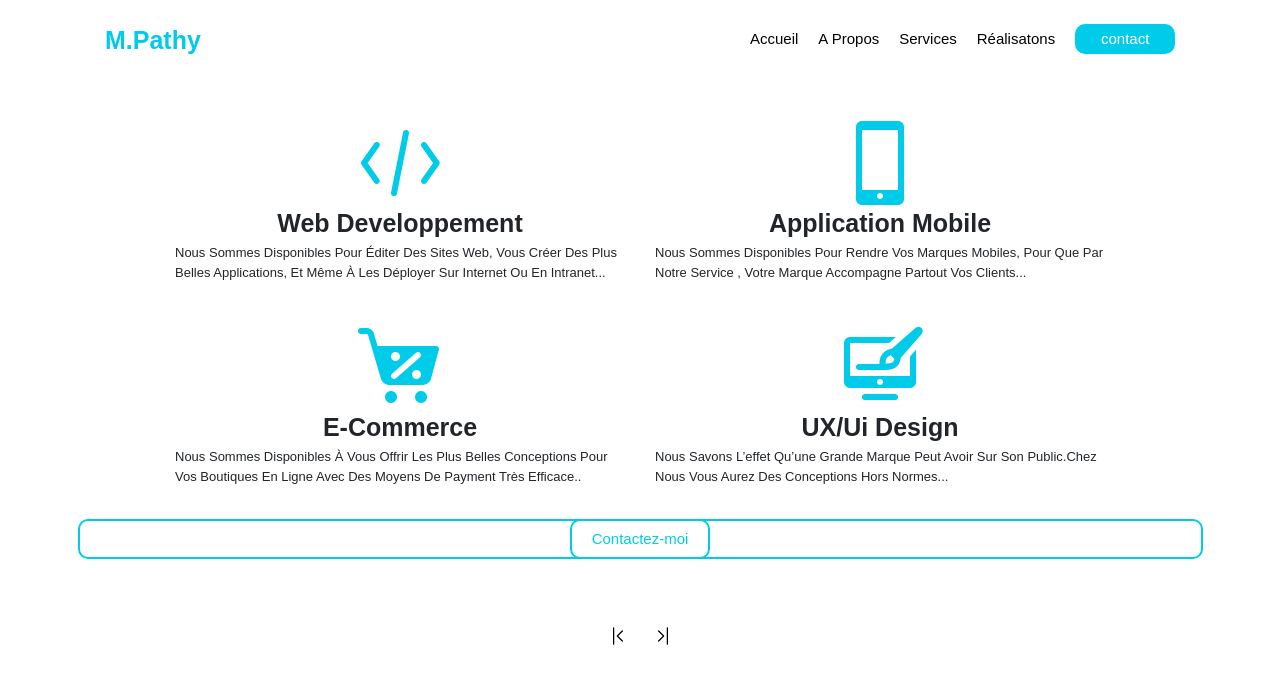
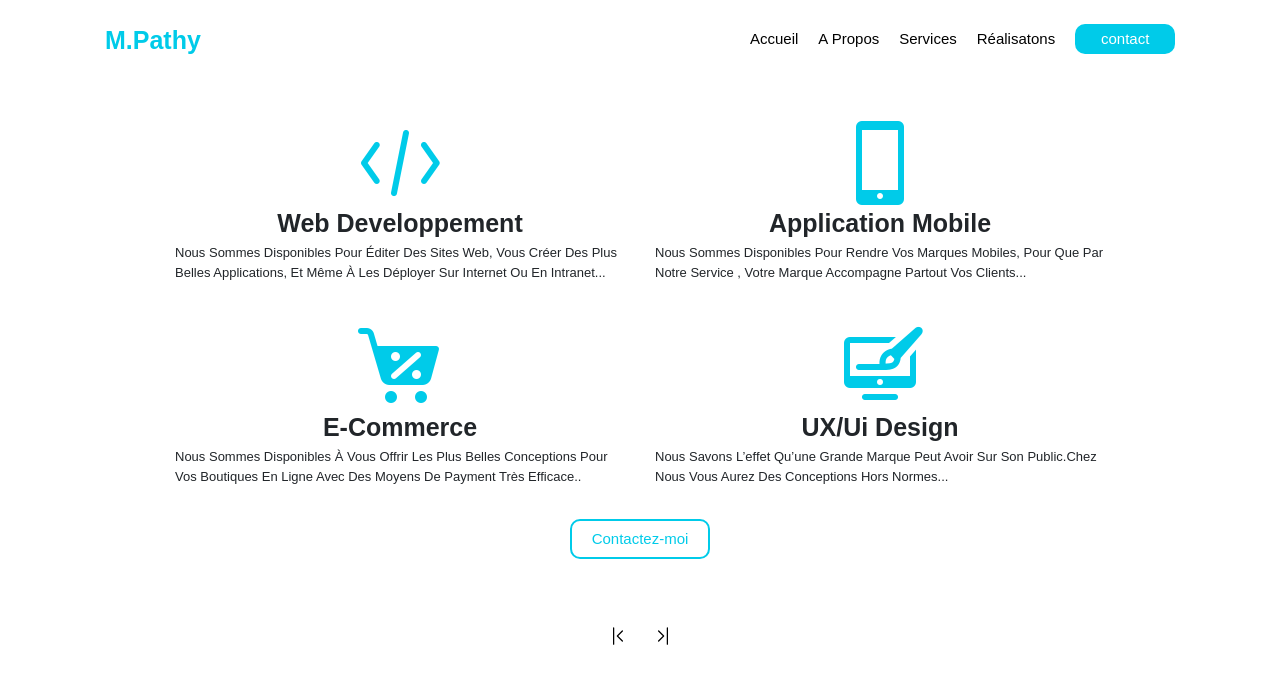
Before and after one commit to Pathymavuba/portfolio-pathy, a React (Create React App) app: page /services in a window 1280 px wide. Shown: the top 684 px of the page. Built offline with nearby package versions, Linux system fonts and the light colour scheme.

Commit message:
review of design's achievement page

```diff
--- a/src/pages/AchievementPage.tsx
+++ b/src/pages/AchievementPage.tsx
@@ -22,7 +22,7 @@ const AchievementPage = () => {
               <h4>Quiz App</h4>
               <img className="appli" src={app} alt="" />
               <a href="/">
-                <button className="mybtn">en savoir plus</button>
+                <button className="mybutn">en savoir plus</button>
               </a>
             </div>
           </SwiperSlide>
@@ -31,7 +31,7 @@ const AchievementPage = () => {
               <h4>Landing Page</h4>
               <img className="appli" src={landing} alt="" />
               <a href="/">
-                <button className="mybtn">en savoir plus</button>
+                <button className="mybutn">en savoir plus</button>
               </a>
             </div>
           </SwiperSlide>
--- a/src/styles/achivementPage.css
+++ b/src/styles/achivementPage.css
@@ -44,7 +44,7 @@ html{
     margin-top:1rem;
     width: 100vw;
 }
-.mybtn{
+.mybutn{
     color:var(--bleu);
     background-color: white;
     border: 2px solid var(--bleu);
@@ -54,7 +54,7 @@ html{
     font-size: 1.5rem;
     cursor: pointer;
 }
-.mybtn:hover{
+.mybutn:hover{
     background-color:var(--bleu);
     color:white
 }
```
